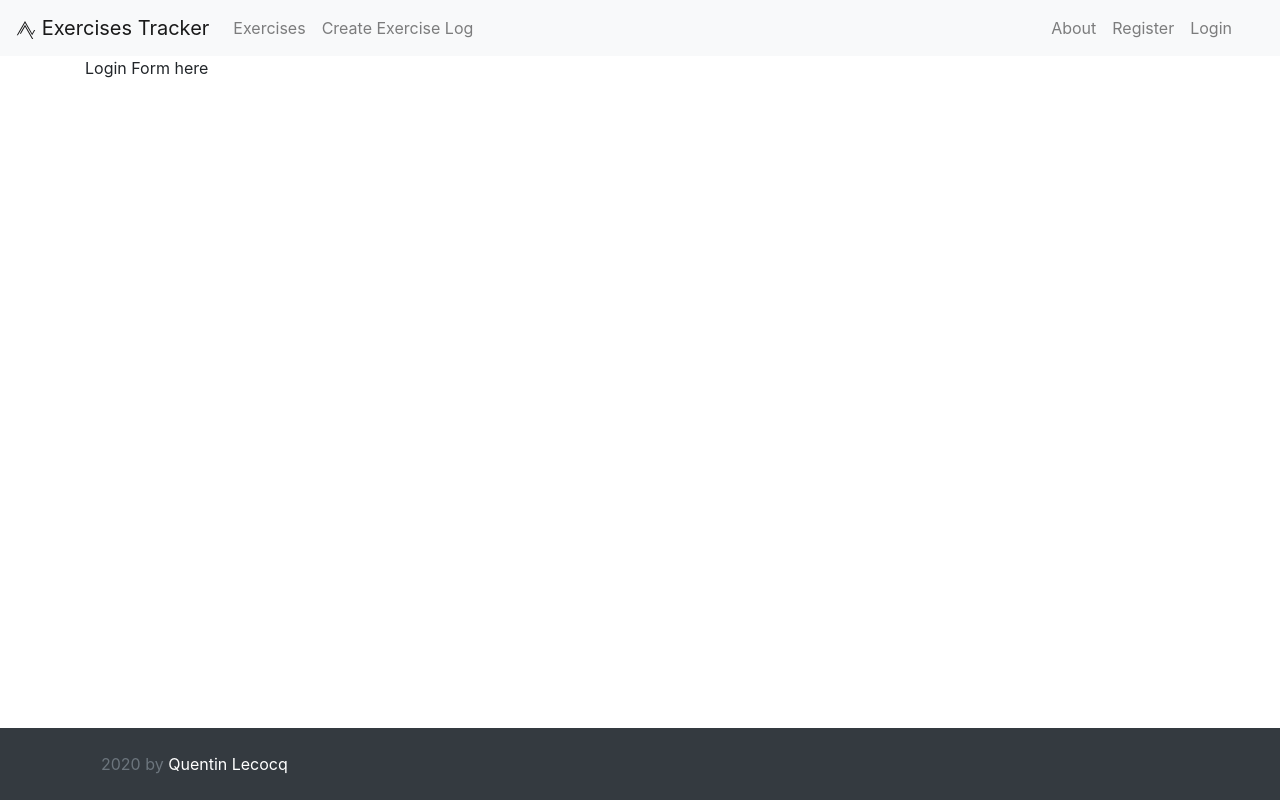
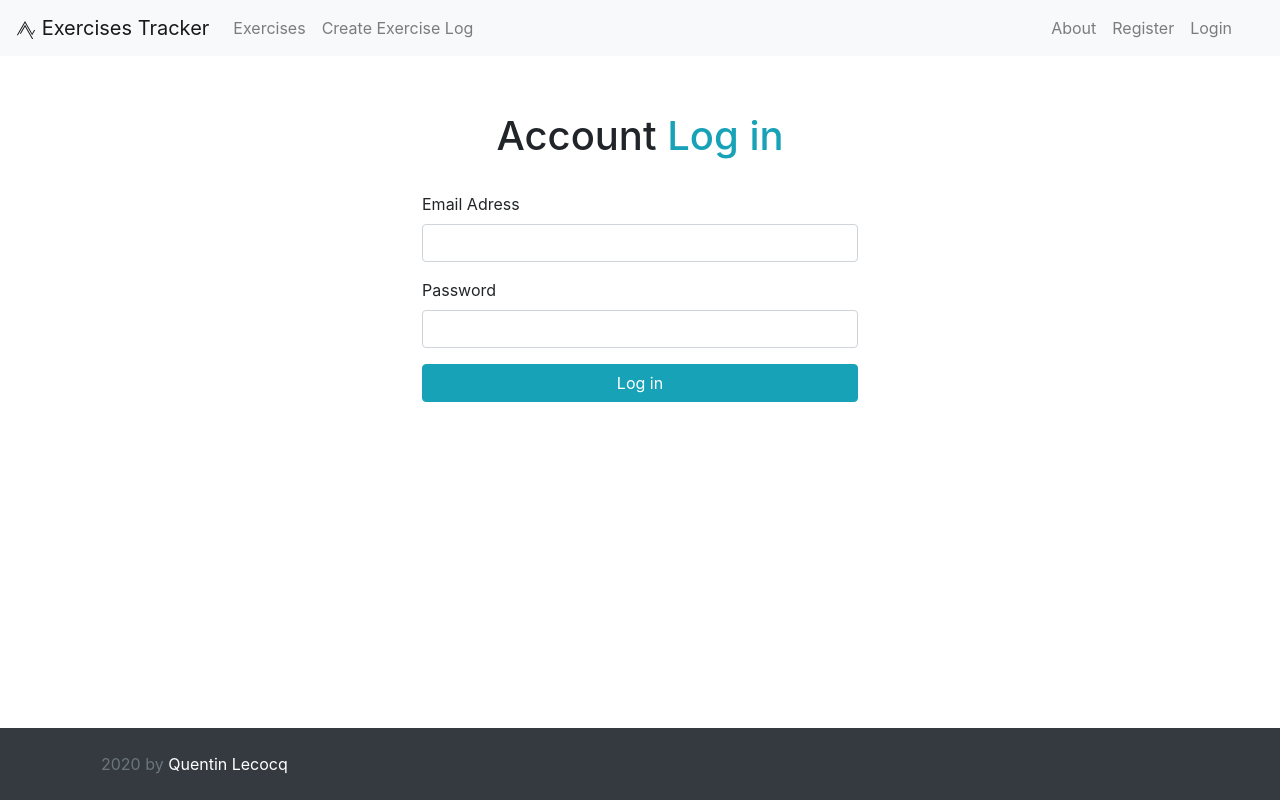
Before and after one commit to Quentin0292/ExerciseTrackerApp, a React (Create React App) app in the folder client/: page /login in a window 1280 px wide. Built offline with nearby package versions, Linux system fonts and the light colour scheme; the HTML template or start-up script is replaced by a standard one.

Commit message:
added logic to log in user

```diff
--- a/client/src/components/auth/Login.js
+++ b/client/src/components/auth/Login.js
@@ -1,7 +1,72 @@
-import React from 'react';
+import React, { useState, useContext, useEffect } from 'react';
 
-const Login = () => {
-  return <div>Login Form here</div>;
+import AuthContext from '../../context/auth/authContext';
+
+const Login = props => {
+  const authContext = useContext(AuthContext);
+
+  const { login, error, clearErrors, isAuthenticated } = authContext;
+
+  const [user, setUser] = useState({
+    email: '',
+    password: ''
+  });
+
+  const { email, password } = user;
+
+  useEffect(() => {
+    if (isAuthenticated) {
+      props.history.push('/');
+    }
+    // eslint-disavle-next-line
+  }, [isAuthenticated]);
+
+  const onChange = e => {
+    setUser({ ...user, [e.target.name]: e.target.value });
+  };
+
+  const onSubmit = e => {
+    e.preventDefault();
+    if (email === '' || password === '') {
+      console.log('Please fill in all fields');
+    } else {
+      login({ email, password });
+    }
+  };
+
+  return (
+    <div className='form-container'>
+      <h1 className='text-center p-4'>
+        Account <span className='text-info'>Log in</span>
+      </h1>
+      <form onSubmit={onSubmit}>
+        <div className='form-group'>
+          <label htmlFor='email'>Email Adress</label>
+          <input
+            className='form-control'
+            name='email'
+            onChange={onChange}
+            value={email}
+            type='text'
+          />
+        </div>
+        <div className='form-group'>
+          <label htmlFor='password'>Password</label>
+          <input
+            className='form-control'
+            name='password'
+            onChange={onChange}
+            type='password'
+          />
+        </div>
+        <input
+          type='submit'
+          className='btn btn-info btn-block'
+          value='Log in'
+        />
+      </form>
+    </div>
+  );
 };
 
 export default Login;
--- a/client/src/context/auth/AuthState.js
+++ b/client/src/context/auth/AuthState.js
@@ -2,6 +2,8 @@ import React, { useReducer } from 'react';
 import axios from 'axios';
 import AuthContext from './authContext';
 import authReducer from './authReducer';
+import setAuthToken from '../../utils/setAuthToken';
+
 import {
   REGISTER_SUCCESS,
   REGISTER_FAIL,
@@ -25,8 +27,23 @@ const AuthState = props => {
   const [state, dispatch] = useReducer(authReducer, initialState);
 
   // load user
-  const loadUser = () => {
-    console.log('load user');
+  const loadUser = async () => {
+    if (localStorage.token) {
+      setAuthToken(localStorage.token);
+    }
+
+    try {
+      const res = await axios.get('http://localhost:5000/api/auth');
+
+      dispatch({
+        type: USER_LOADED,
+        payload: res.data
+      });
+    } catch (err) {
+      dispatch({
+        type: AUTH_ERROR
+      });
+    }
   };
 
   // register user
@@ -44,7 +61,7 @@ const AuthState = props => {
         config
       );
       // si tout est ok retourne un token
-      console.log(res.data);
+      // console.log(res.data);
       dispatch({
         type: REGISTER_SUCCESS,
         payload: res.data
@@ -60,8 +77,33 @@ const AuthState = props => {
   };
 
   // login user
-  const loginUser = () => {
-    console.log('login user');
+  const login = async formData => {
+    const config = {
+      headers: {
+        'Content-Type': 'application/json'
+      }
+    };
+    try {
+      const res = await axios.post(
+        'http://localhost:5000/api/auth',
+        formData,
+        config
+      );
+
+      // console.log(res.data);
+      dispatch({
+        type: LOGIN_SUCCESS,
+        payload: res.data
+      });
+
+      loadUser();
+    } catch (err) {
+      // console.log(err.response.data.msg);
+      dispatch({
+        type: LOGIN_FAIL,
+        payload: err.response.data.msg
+      });
+    }
   };
 
   // logout
@@ -85,7 +127,7 @@ const AuthState = props => {
         error: state.error,
         loadUser,
         register,
-        loginUser,
+        login,
         logout,
         clearErrors
       }}
--- a/client/src/context/auth/authReducer.js
+++ b/client/src/context/auth/authReducer.js
@@ -11,6 +11,22 @@ import {
 
 export default (state, action) => {
   switch (action.type) {
+    case USER_LOADED:
+      return {
+        ...state,
+        isAuthenticated: true,
+        loading: false,
+        user: action.payload
+      };
+
+    case LOGIN_SUCCESS:
+      localStorage.setItem('token', action.payload.token);
+      return {
+        ...state,
+        ...action.payload,
+        isAuthenticated: true,
+        loading: false
+      };
     case REGISTER_SUCCESS:
       // stocker le token qui est retourné dans le localStorage
       localStorage.setItem('token', action.payload.token);
@@ -20,6 +36,7 @@ export default (state, action) => {
         isAuthenticated: true,
         loading: false
       };
+    case AUTH_ERROR:
     case REGISTER_FAIL:
       // supprimer le token du localStorage
       localStorage.removeItem('token');
--- /dev/null
+++ b/client/src/utils/setAuthToken.js
@@ -0,0 +1,11 @@
+import axios from 'axios';
+
+const setAuthToken = token => {
+  if (token) {
+    axios.defaults.headers.common['x-auth-token'] = token;
+  } else {
+    delete axios.defaults.headers.common['x-auth-token'];
+  }
+};
+
+export default setAuthToken;
--- a/package.json
+++ b/package.json
@@ -24,6 +24,7 @@
     "bcryptjs": "^2.4.3",
     "concurrently": "^5.1.0",
     "config": "^3.2.5",
+    "cors": "^2.8.5",
     "express": "^4.17.1",
     "express-validator": "^6.4.0",
     "jsonwebtoken": "^8.5.1",
```
Also changed, not shown: 2 other files (tests, documents, lock files or other folders).
